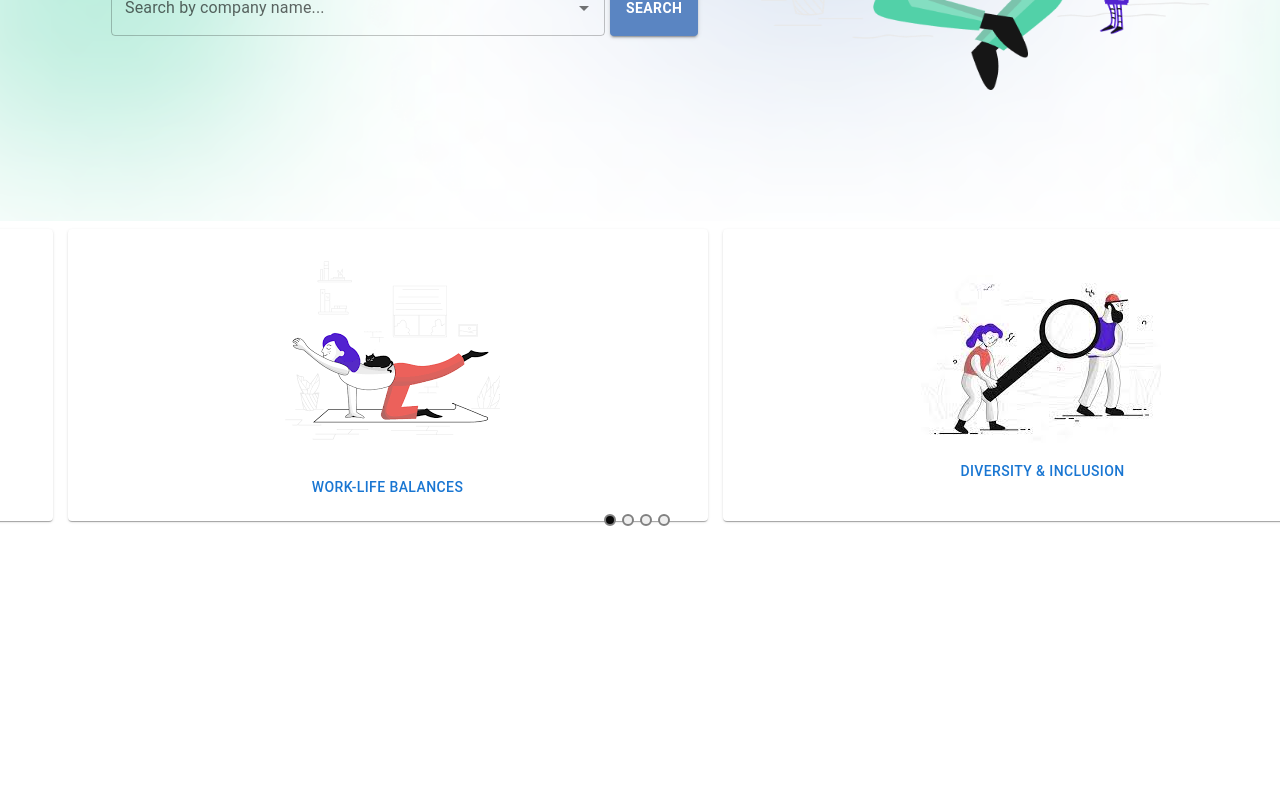
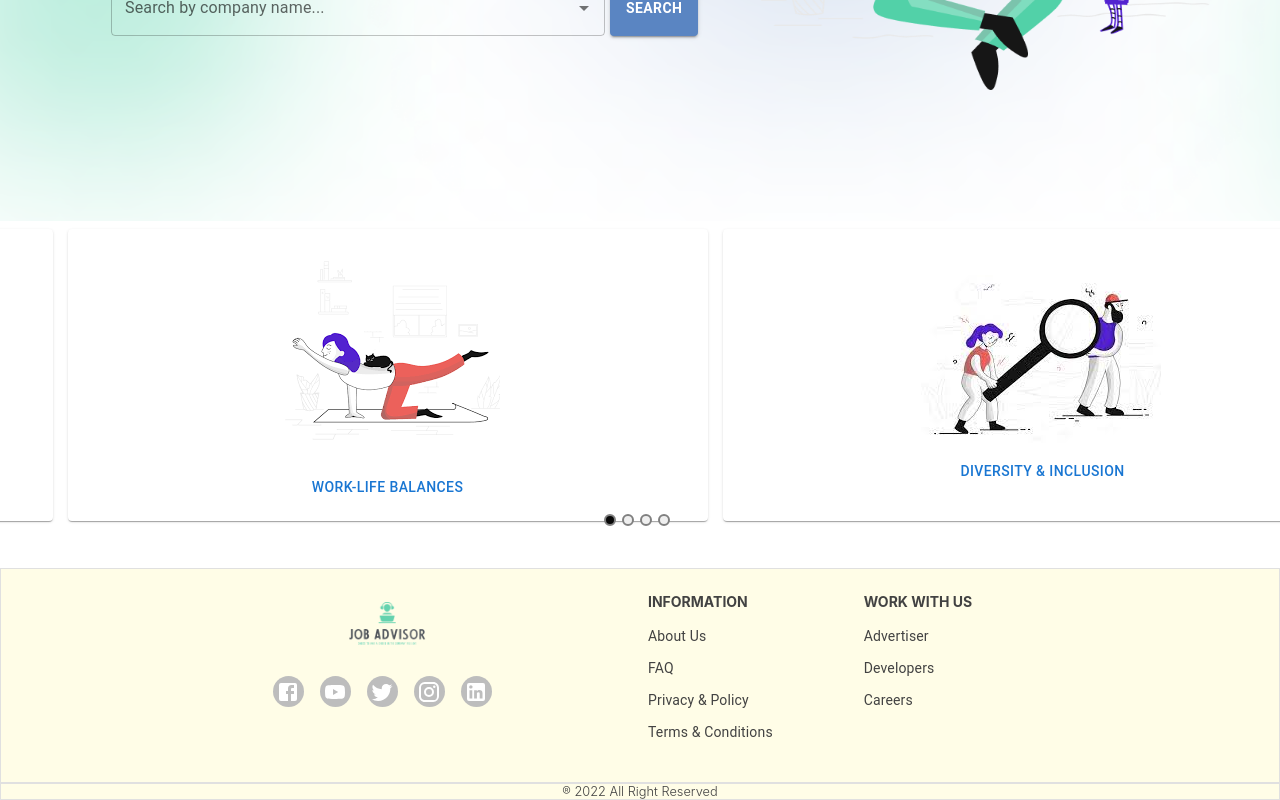
Before and after one commit to Job-Advisor-project/FrontEnd, a React (Create React App) app in the folder react/: page / in a window 1280 px wide. Shown: the part 538-1338 px from the top of the page. Before the commit the page ends 1066 px from the top, so only its background shows below. Built offline with nearby package versions, Linux system fonts and the light colour scheme.

Commit message:
adding footer ja

```diff
--- a/react/src/components/Footer.jsx
+++ b/react/src/components/Footer.jsx
@@ -5,6 +5,7 @@ import FacebookIcon from "@mui/icons-material/Facebook";
 import TwitterIcon from "@mui/icons-material/Twitter";
 import InstagramIcon from "@mui/icons-material/Instagram";
 import LinkedInIcon from "@mui/icons-material/LinkedIn";
+import YouTubeIcon from "@mui/icons-material/YouTube";
 import Avatar from "@mui/material/Avatar";
 import { Stack } from "@mui/system";
 
@@ -15,6 +16,7 @@ export default function Footer() {
         sx={{
           flexDirection: "row",
           alignItems: "stretch",
+          mt: 5,
           bgcolor: (theme) =>
             theme.palette.mode === "amber" ? "yellow.50" : "#fffde7",
           color: (theme) =>
@@ -28,7 +30,7 @@ export default function Footer() {
       >
         <Grid container spacing={2} justifyContent="center">
           <Grid item md={6} lg={4}>
-            <Typography sx={{ ml: 10 }}>
+            <Typography sx={{ ml: 13 }}>
               <img
                 src="../assets/ja-logo.png"
                 alt="jobadvisorlogo"
@@ -39,6 +41,9 @@ export default function Footer() {
             <Stack direction="row" spacing={2} sx={{ mx: 7, mb: 3 }}>
               <Avatar sx={{ width: 31, height: 31 }}>
                 <FacebookIcon />
+              </Avatar>
+              <Avatar sx={{ width: 31, height: 31 }}>
+                <YouTubeIcon />
               </Avatar>
               <Avatar sx={{ width: 31, height: 31 }}>
                 <TwitterIcon />
@@ -103,7 +108,7 @@ export default function Footer() {
           flexDirection: "row",
           textAlign: "center",
           bgcolor: (theme) =>
-            theme.palette.mode === "dark" ? "#101010" : "#fff",
+            theme.palette.mode === "amber" ? "yellow.50" : "#fffde7",
           color: (theme) =>
             theme.palette.mode === "dark" ? "grey.300" : "grey.800",
           border: "1px solid",
--- a/react/src/pages/Home.jsx
+++ b/react/src/pages/Home.jsx
@@ -1,12 +1,14 @@
 import Banner from "../components/Banner";
 import CarouselSlide from "../components/CarouselCards";
 import Header from "../components/Header";
-export default function Homepage({ onSelect, setCompany }) {
+import Footer from "../components/Footer";
+export default function Homepage({ onSelect }) {
   return (
     <>
-      <Header></Header>
-      <Banner setCompany={setCompany}></Banner>
+      <Header />
+      <Banner></Banner>
       <CarouselSlide onSelect={onSelect}></CarouselSlide>
+      <Footer />
     </>
   );
 }
```
Also changed, not shown: react/public/assets/ja-logo.png (renamed from react/public/assets/ja logo.png).
